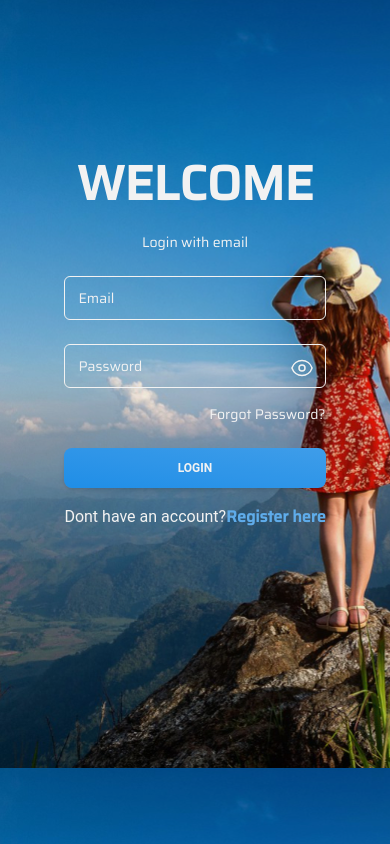
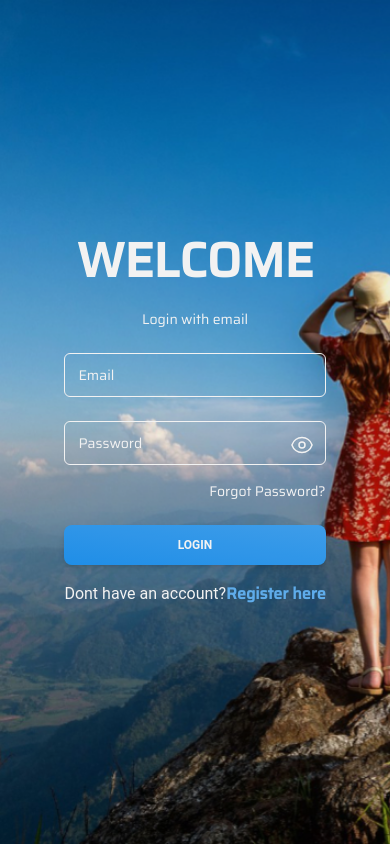
Before and after one commit to Petramanullang/final-project, a Next.js app: page /login in a window 390 px wide. Built offline with nearby package versions, Linux system fonts and the light colour scheme; no server answers.

Commit message:
update responsive

```diff
--- a/src/components/Layout/Auth/FormLogin.tsx
+++ b/src/components/Layout/Auth/FormLogin.tsx
@@ -69,8 +69,8 @@ const Login = () => {
   };
 
   return (
-    <>
-      <div className="bg-auth-image brightness-95 lg:bg-none">
+    <div>
+      <div className="bg-auth-image bg-cover brightness-95 lg:bg-none">
         <div className="h-screen flex">
           <div className="hidden lg:flex w-1/2 bg-auth-image bg-cover justify-around pt-20 z-10">
             <div className="flex flex-col items-center">
@@ -85,7 +85,7 @@ const Login = () => {
           </div>
 
           {/* Login Form */}
-          <div className="bg-transparent flex mx-auto lg:w-1/2 justify-center mt-40 lg:items-center">
+          <div className="bg-transparent flex mx-auto lg:w-1/2 justify-center items-center">
             <form
               className="lg:mt-8 lg:mb-20 lg:w-80 max-w-screen-lg"
               onSubmit={handleSubmit}>
@@ -177,7 +177,7 @@ const Login = () => {
           </div>
         </div>
       </div>
-    </>
+    </div>
   );
 };
 
--- a/src/components/Layout/Auth/FormRegister.tsx
+++ b/src/components/Layout/Auth/FormRegister.tsx
@@ -81,7 +81,7 @@ const Register: React.FC = () => {
 
   return (
     <>
-      <div className="bg-auth-image lg:h-auto brightness-95 lg:bg-none">
+      <div className="bg-auth-image bg-cover brightness-95 lg:bg-none">
         <div className="h-screen flex">
           {/* Login Image */}
           <div className="hidden lg:flex w-1/2 bg-auth-image bg-cover justify-around pt-20 z-10">
```
